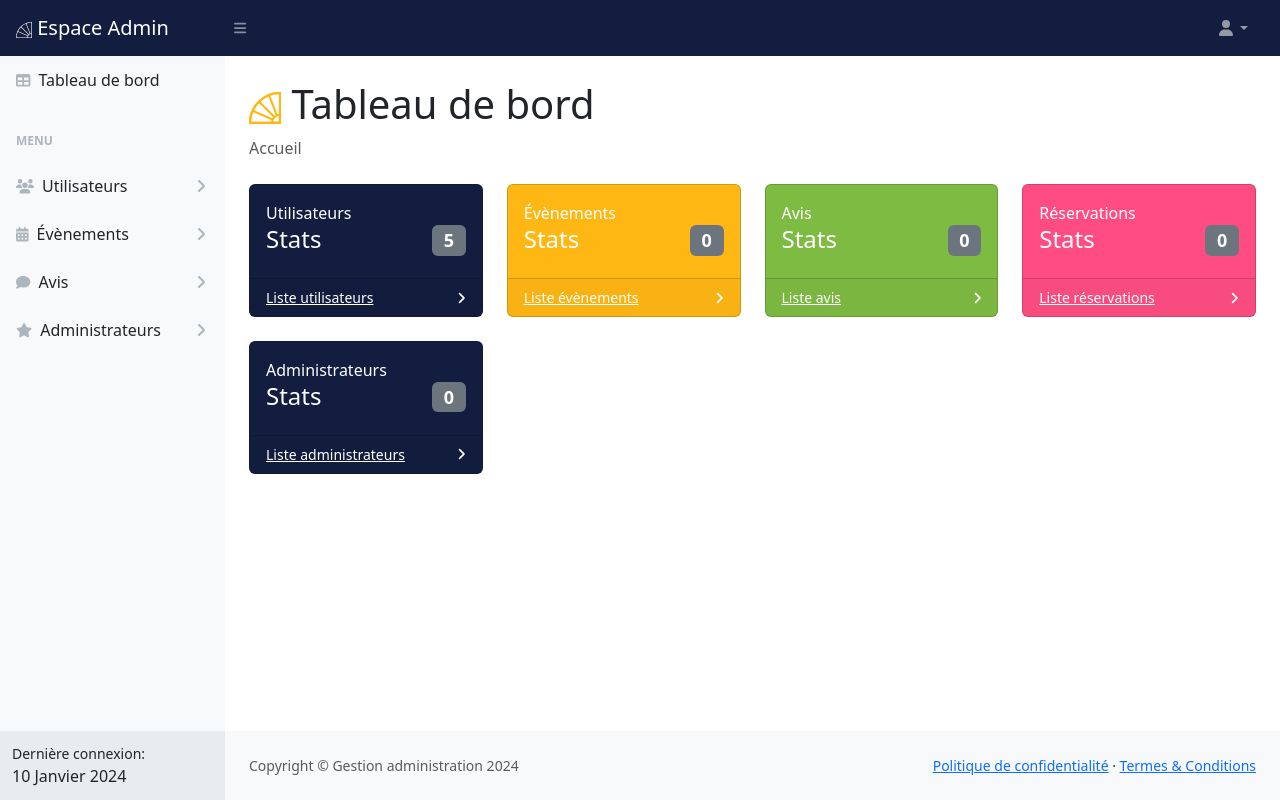
After one commit to Nathanmarij/SAE301_Webweek, a PHP site: page /admin/index.php in a window 1280 px wide. The commit adds this page. Run offline with PHP 8.4, Linux system fonts and the light colour scheme; a user stored in the database is signed in; data comes from the database, SQL or seed files in the repository; data that the repository does not hold is empty; some libraries are stand-ins or nearby versions.

Commit message:
Suite
Travail toujours en cours (les fonctionnalités pour l'espace admin)

```diff
--- /dev/null
+++ b/admin/fonctions/statistiques.php
@@ -0,0 +1,40 @@
+<?php
+// Fonction récupérer les statistiques
+function getDonneesStats() {
+   $actionsBDD = ActionsBDD::getInstance();
+
+   // récupérer le nombre d'utilisateurs
+   $sqlUsers = "SELECT COUNT(*) AS total_users FROM users WHERE id_roles=1 ";
+   $resultUsers = $actionsBDD->getDonnees($sqlUsers);
+   $totalUsers = $resultUsers[0]['total_users'];
+
+   // récupérer le nombre d'événements
+   $sqlEvents = "SELECT COUNT(*) AS total_events FROM events";
+   $resultEvents = $actionsBDD->getDonnees($sqlEvents);
+   $totalEvents = $resultEvents[0]['total_events'];
+
+   // récupérer le nombre d'avis
+   $sqlAvis = "SELECT COUNT(*) AS total_avis FROM avis";
+   $resultAvis = $actionsBDD->getDonnees($sqlAvis);
+   $totalAvis = $resultAvis[0]['total_avis'];
+
+   // récupérer le nombre de réservations
+   $sqlReservation = "SELECT COUNT(*) AS total_reservation FROM reservations";
+   $resultReservation = $actionsBDD->getDonnees($sqlReservation);
+   $totalReservation = $resultReservation[0]['total_reservation'];
+
+   // récupérer le nombre de admin
+   $sqlEvents = "SELECT COUNT(*) AS total_evenements FROM users WHERE id_roles=3 ";
+   $resultEvents = $actionsBDD->getDonnees($sqlEvents);
+   $totalEvents = $resultEvents[0]['total_evenements'];
+
+   return [
+      'users' => $totalUsers,
+      'events' => $totalEvents,
+      'avis' => $totalAvis,
+      'reservation' => $totalReservation,
+      'admin' => $totalEvents
+   ];
+}
+
+?>
--- /dev/null
+++ b/admin/fonctions/verifierConnexionEtDroitsAdmin.php
@@ -0,0 +1,10 @@
+<?php
+   function verifierConnexionEtDroits() {
+      $user = new Users('', '', '', '', '', '', '');
+
+      // vérifier si l'utilisateur est connecté ou s'il est admin
+      if (!$user->estConnecte() || !(isset($_SESSION['role']) && ($_SESSION['role'] == 2 || $_SESSION['role'] == 3))) {
+         $user->deconnecter();
+      }
+  }
+?>
--- /dev/null
+++ b/admin/includes/footer.php
@@ -0,0 +1,12 @@
+<footer class="py-4 bg-light mt-auto">
+   <div class="container-fluid px-4">
+      <div class="d-flex align-items-center justify-content-between small">
+         <div class="text-muted">Copyright &copy; Gestion administration 2024</div>
+         <div>
+            <a href="#">Politique de confidentialité</a>
+            &middot;
+            <a href="#">Termes &amp; Conditions</a>
+         </div>
+      </div>
+   </div>
+</footer>
--- /dev/null
+++ b/admin/includes/menu.php
@@ -0,0 +1,81 @@
+<div id="layoutSidenav_nav">
+   <nav class="sb-sidenav accordion sb-sidenav-light" id="sidenavAccordion">
+      <div class="sb-sidenav-menu">
+         <div class="nav">
+            <a class="nav-link" href="./">
+               <div class="sb-nav-link-icon"><i class="fas fa-table"></i></div>
+               Tableau de bord
+            </a>
+            <div class="sb-sidenav-menu-heading">Menu</div>
+            <a class="nav-link collapsed" href="#" data-bs-toggle="collapse" data-bs-target="#users" aria-expanded="false" aria-controls="users">
+               <div class="sb-nav-link-icon"><i class="fas fa-users"></i></div>
+               Utilisateurs
+               <div class="sb-sidenav-collapse-arrow"><i class="fas fa-angle-down"></i></div>
+            </a>
+            <div class="collapse" id="users" aria-labelledby="headingOne" data-bs-parent="#sidenavAccordion">
+
+               <nav class="sb-sidenav-menu-nested nav accordion" id="users">
+                  <a class="nav-link collapsed" href="#" data-bs-toggle="collapse" data-bs-target="#gestionUsers" aria-expanded="false" aria-controls="gestionUsers">
+                        Gestions Utilisateurs
+                        <div class="sb-sidenav-collapse-arrow"><i class="fas fa-angle-down"></i></div>
+                  </a>
+                  <div class="collapse" id="gestionUsers" aria-labelledby="headingOne" data-bs-parent="#sidenavAccordionPages">
+                        <nav class="sb-sidenav-menu-nested nav">
+                           <a class="nav-link" href="login.html">Ajouter utilisateur</a>
+                           <a class="nav-link" href="liste_users.php">Liste utilisateurs</a>
+                           <a class="nav-link" href="password.html">Activer compte utilisateur</a>
+                        </nav>
+                  </div>
+                  <a class="nav-link collapsed" href="#" data-bs-toggle="collapse" data-bs-target="#events" aria-expanded="false" aria-controls="events">
+                        Gestion Réservations
+                        <div class="sb-sidenav-collapse-arrow"><i class="fas fa-angle-down"></i></div>
+                  </a>
+                  <div class="collapse" id="events" aria-labelledby="headingOne" data-bs-parent="#sidenavAccordionPages">
+                        <nav class="sb-sidenav-menu-nested nav">
+                           <a class="nav-link" href="401.html">Liste réservations</a>
+                        </nav>
+                  </div>
+               </nav>
+            </div>
+            <a class="nav-link collapsed" href="#" data-bs-toggle="collapse" data-bs-target="#evenements" aria-expanded="false" aria-controls="evenements">
+               <div class="sb-nav-link-icon"><i class="fas fa-calendar-days"></i></div>
+               Évènements
+               <div class="sb-sidenav-collapse-arrow"><i class="fas fa-angle-down"></i></div>
+            </a>
+            <div class="collapse" id="evenements" aria-labelledby="headingTwo" data-bs-parent="#sidenavAccordion">
+               <nav class="sb-sidenav-menu-nested nav">
+                  <a class="nav-link" href="login.html">Ajouter évènement</a>
+                  <a class="nav-link" href="register.html">Liste évènements</a>
+               </nav>
+            </div>
+            <a class="nav-link collapsed" href="#" data-bs-toggle="collapse" data-bs-target="#avis" aria-expanded="false" aria-controls="avis">
+               <div class="sb-nav-link-icon"><i class="fas fa-comment"></i></div>
+               Avis
+               <div class="sb-sidenav-collapse-arrow"><i class="fas fa-angle-down"></i></div>
+            </a>
+            <div class="collapse" id="avis" aria-labelledby="headingTwo" data-bs-parent="#sidenavAccordion">
+               <nav class="sb-sidenav-menu-nested nav">
+                  <a class="nav-link" href="login.html">Gestions avis</a>
+                  <a class="nav-link" href="register.html">Avis suspects</a>
+               </nav>
+            </div>
+            <a class="nav-link collapsed" href="#" data-bs-toggle="collapse" data-bs-target="#admin" aria-expanded="false" aria-controls="admin">
+               <div class="sb-nav-link-icon"><i class="fas fa-star"></i></div>
+               Administrateurs
+               <div class="sb-sidenav-collapse-arrow"><i class="fas fa-angle-down"></i></div>
+            </a>
+            <div class="collapse" id="admin" aria-labelledby="headingTwo" data-bs-parent="#sidenavAccordion">
+               <nav class="sb-sidenav-menu-nested nav">
+                  <a class="nav-link" href="login.html">Ajouter administrateur</a>
+                  <a class="nav-link" href="register.html">Liste administrateurs</a>
+                  <a class="nav-link" href="register.html">Gestion rôles</a>
+               </nav>
+            </div>
+         </div>
+      </div>
+      <div class="sb-sidenav-footer">
+         <div class="small">Dernière connexion:</div>
+         10 Janvier 2024
+      </div>
+   </nav>
+</div>
--- /dev/null
+++ b/admin/includes/nav.php
@@ -0,0 +1,25 @@
+<nav class="sb-topnav navbar navbar-expand navbar-dark bg-dark" style="background-color:#121d3f !important; color:white;">
+   <a class="navbar-brand ps-3" href="./">
+      <img src="../assets/images/half-wheel-white.svg" class="img-fluid" width="16" height="auto" alt="">
+      Espace Admin </a>
+
+   <button class="btn btn-link btn-sm order-1 order-lg-0 me-4 me-lg-0" id="sidebarToggle" href="#!"><i class="fas fa-bars"></i></button>
+
+   <form class="d-none d-md-inline-block form-inline ms-auto me-0 me-md-3 my-2 my-md-0">
+         <div class="input-group d-none">
+            <input class="form-control" type="text" placeholder="Recherche..." aria-label="Recherche..." aria-describedby="btnNavbarSearch" />
+            <button style="background-color:#121d3f !important; color:white;" class="btn btn-primary" id="btnNavbarSearch" type="button"><i class="fas fa-search"></i></button>
+         </div>
+   </form>
+
+   <ul class="navbar-nav ms-auto ms-md-0 me-3 me-lg-4">
+         <li class="nav-item dropdown">
+            <a class="nav-link dropdown-toggle" id="navbarDropdown" href="#" role="button" data-bs-toggle="dropdown" aria-expanded="false"><i class="fas fa-user fa-fw"></i></a>
+            <ul class="dropdown-menu dropdown-menu-end" aria-labelledby="navbarDropdown">
+               <li><a class="dropdown-item" href="#!">Mon compte</a></li>
+               <li><hr class="dropdown-divider" /></li>
+               <li><a class="dropdown-item" href="#!">Déconnexion <i class="fas fa-power-off"></i></a></li>
+            </ul>
+         </li>
+   </ul>
+</nav>
--- /dev/null
+++ b/admin/index.php
@@ -0,0 +1,115 @@
+<?php
+session_start();
+require_once('../config/ConfigBDD.php');
+require_once('../class/Users.php');
+require_once('fonctions/statistiques.php');
+require_once('fonctions/verifierConnexionEtDroitsAdmin.php');
+
+// pour avoir les stats
+$stats = getDonneesStats();
+
+// vérifier si la personne a le droit à cette page
+verifierConnexionEtDroits();
+
+?>
+<!DOCTYPE html>
+<html lang="fr">
+<head>
+   <meta charset="UTF-8">
+   <meta http-equiv="X-UA-Compatible" content="IE=edge">
+   <meta name="viewport" content="width=device-width,initial-scale=1">
+   <title>Espace Administrateur - Conservatoire de l'Agglomération du Puy-en-Velay</title>
+   <meta name="description" content=""/>
+   <link rel="icon" type="image/x-icon" href="../assets/images/favicon.ico">
+   <!-- Lien vers la feuille de style Bootstrap 5 -->
+   <link href="https://cdn.jsdelivr.net/npm/bootstrap@5.3.3/dist/css/bootstrap.min.css" rel="stylesheet">
+   <script src="https://use.fontawesome.com/releases/v6.3.0/js/all.js" crossorigin="anonymous"></script>
+
+   <!-- Lien vers le fichier CSS personnalisé -->
+   <link href="../assets/css/styles_admin.css" rel="stylesheet" />
+</head>
+<body class="sb-nav-fixed">
+   <?php include('includes/nav.php'); ?>
+   <div id="layoutSidenav">
+      <?php include('includes/menu.php'); ?>
+
+      <div id="layoutSidenav_content">
+         <main>
+            <div class="container-fluid px-4">
+               <h1 class="mt-4"><img src="../assets/images/half-wheel-yellow.svg" class="img-fluid" width="32" height="auto" alt=""> Tableau de bord</h1>
+               <ol class="breadcrumb mb-4">
+                  <li class="breadcrumb-item active">Accueil</li>
+               </ol>
+               <div class="row">
+                  <div class="col-xl-3 col-md-6">
+                     <div class="card bg-primary text-white mb-4">
+                        <div class="card-body">
+                           Utilisateurs
+                           <h4>Stats <span class="float-end badge text-bg-secondary"><?= $stats['users']; ?></span></h4>
+                        </div>
+                        <div class="card-footer d-flex align-items-center justify-content-between">
+                           <a class="small text-white stretched-link" href="liste_users.php">Liste utilisateurs</a>
+                           <div class="small text-white"><i class="fas fa-angle-right"></i></div>
+                        </div>
+                     </div>
+                  </div>
+                  <div class="col-xl-3 col-md-6">
+                     <div class="card bg-warning text-white mb-4">
+                        <div class="card-body">
+                           Évènements
+                           <h4>Stats <span class="float-end badge text-bg-secondary"><?= $stats['events']; ?></span></h4>
+                        </div>
+                        <div class="card-footer d-flex align-items-center justify-content-between">
+                              <a class="small text-white stretched-link" href="#">Liste  évènements</a>
+                              <div class="small text-white"><i class="fas fa-angle-right"></i></div>
+                        </div>
+                     </div>
+                  </div>
+                  <div class="col-xl-3 col-md-6">
+                     <div class="card bg-success text-white mb-4">
+                        <div class="card-body">
+                           Avis
+                           <h4>Stats <span class="float-end badge text-bg-secondary"><?= $stats['avis']; ?></span></h4>
+                        </div>
+                        <div class="card-footer d-flex align-items-center justify-content-between">
+                              <a class="small text-white stretched-link" href="#">Liste avis</a>
+                              <div class="small text-white"><i class="fas fa-angle-right"></i></div>
+                        </div>
+                     </div>
+                  </div>
+                  <div class="col-xl-3 col-md-6">
+                     <div class="card bg-danger text-white mb-4">
+                        <div class="card-body">
+                           Réservations
+                           <h4>Stats <span class="float-end badge text-bg-secondary"><?= $stats['reservation']; ?></span></h4>
+                        </div>
+                        <div class="card-footer d-flex align-items-center justify-content-between">
+                           <a class="small text-white stretched-link" href="#">Liste réservations</a>
+                           <div class="small text-white"><i class="fas fa-angle-right"></i></div>
+                        </div>
+                     </div>
+                  </div>
+                  <div class="col-xl-3 col-md-6">
+                     <div class="card bg-primary text-white mb-4">
+                        <div class="card-body">
+                           Administrateurs
+                           <h4>Stats <span class="float-end badge text-bg-secondary"><?= $stats['admin']; ?></span></h4>
+                        </div>
+                        <div class="card-footer d-flex align-items-center justify-content-between">
+                           <a class="small text-white stretched-link" href="#">Liste administrateurs</a>
+                           <div class="small text-white"><i class="fas fa-angle-right"></i></div>
+                        </div>
+                     </div>
+                  </div>
+               </div>
+
+            </div>
+         </main>
+         <?php include('includes/footer.php'); ?>
+      </div>
+   </div>
+   <script src="https://cdn.jsdelivr.net/npm/bootstrap@5.3.3/dist/js/bootstrap.bundle.min.js" crossorigin="anonymous"></script>
+   <script src="../assets/JS/script_admin.js"></script>
+
+</body>
+</html>
--- a/assets/css/styles_admin.css
+++ b/assets/css/styles_admin.css
@@ -13,7 +13,38 @@
   --bs-black: #000;
   --bs-white: #fff;
   --bs-gray: #6c757d;
+  --color-primary: #121d3f;
+	--color-warning: #FFB714;
+	--color-success: #7EBB43;
+	--color-danger: #FF4D83;
+  --color-text-yellow: #FFB714;
+}
+/*Couleurs*/
 
+.bg-primary {
+  background-color: var(--color-primary) !important;
+}
+
+.bg-warning {
+  background-color: var(--color-warning) !important;
+}
+
+.bg-success {
+  background-color: var(--color-success) !important;
+}
+
+.bg-danger {
+  background-color: var(--color-danger) !important;
+}
+
+
+.btn-primary {
+  border-color: var(--color-white) !important;
+}
+
+.text-decoration-none {
+  text-decoration: none !important;
+  color: var(--color-primary);
 }
 
 *,
--- a/class/Users.php
+++ b/class/Users.php
@@ -88,6 +88,7 @@ class Users {
          // vérifier si le mot de passe est correct
          if (password_verify($mdp, $user['mdp'])) {
 
+            if($user['statut_compte'] == "actif") {
                $_SESSION['email'] = $user['mail'];
                $_SESSION['id_users'] = $user['id_users'];
                $_SESSION['nom'] = $user['nom'];
@@ -102,10 +103,17 @@ class Users {
                if ($user['id_roles'] == 1) {
                   $response["redirect"] = './event.php';
                } else {
-               $response["redirect"] = 'admin_dashboard.php';
+                  $response["redirect"] = './admin/';
                }
 
                return $response;
+            } else {
+
+               $_SESSION['email_a'] = $user['mail'];
+
+               return ["status" => "error", "message" => "Veuillez <a href='verification_compte.php'>activer votre compte</a>", "redirect" => null];
+            }
+
          } else {
             return ["status" => "error", "message" => "Mot de passe incorrect.", "redirect" => null];
          }
@@ -116,15 +124,14 @@ class Users {
 
    // méthode pour déconnecter un utilisateur
    function deconnecter() {
-      // effacer toutes les variables de session
       session_unset();
-      // détruire la session
       session_destroy();
-      // rediriger vers la page de connexion ou d'accueil
-      header("Location: ./connexion_compte.php");
+
+      header("Location: ../connexion_compte.php");
       exit;
    }
 
+   // méthode pour savoir si l'utilisateur est connecté
    function estConnecte() {
       return isset($_SESSION['id_users']) && isset($_SESSION['email']) && isset($_SESSION['role']);
    }
--- a/traitements/t_creation_compte.php
+++ b/traitements/t_creation_compte.php
@@ -29,7 +29,7 @@ include_once("../class/Users.php");
          // enregistrer l'utilisateur
          if ($user->creer()) {
 
-            $_SESSION['email'] = $email;
+            $_SESSION['email_a'] = $email;
 
             // récupérer le code de vérification généré depuis la base de données
             $sql = "SELECT code_verification FROM users WHERE mail = :email LIMIT 1";
--- a/traitements/t_verification_compte.php
+++ b/traitements/t_verification_compte.php
@@ -5,12 +5,12 @@ include_once("../class/Users.php");
 
 if ($_SERVER["REQUEST_METHOD"] == "POST") {
    // vérifier que l'email est dans la session
-   if (!isset($_SESSION['email'])) {
+   if (!isset($_SESSION['email_a'])) {
       echo json_encode(["status" => "error", "message" => "Aucun email trouvé dans la session."]);
       exit;
    }
 
-   $email = $_SESSION['email'];
+   $email = $_SESSION['email_a'];
    $code_saisi = isset($_POST['code_verification']) ? valider_input($_POST['code_verification']) : '';
 
    // créer une instance de l'utilisateur
@@ -34,7 +34,7 @@ if ($_SERVER["REQUEST_METHOD"] == "POST") {
       }else {
          // si le code est correct, changer le statut du compte en 'actif' et réinitialiser le code de vérification
          if ($user->activerCompte()) {
-            unset($_SESSION['email']);
+            unset($_SESSION['email_a']);
 
             $_SESSION['successMessage'] = "Compte activé avec succès. Vous pouvez maintenant vous connecter.";
             echo json_encode(["status" => "success", "message" => "Bon !"]);
--- a/verification_compte.php
+++ b/verification_compte.php
@@ -1,7 +1,7 @@
 <?php
 session_start();
 
-if(!isset($_SESSION['email'])) {
+if(!isset($_SESSION['email_a'])) {
    header("Location: connexion_compte.php");
    exit();
 }
@@ -12,7 +12,7 @@ if(!isset($_SESSION['email'])) {
   <meta charset="utf-8">
   <meta http-equiv="X-UA-Compatible" content="IE=edge">
   <meta name="viewport" content="width=device-width,initial-scale=1">
-  <title>Je me connecte - Conservatoire de l'Agglomération du Puy-en-Velay</title>
+  <title>Je vérifie mon compte - Conservatoire de l'Agglomération du Puy-en-Velay</title>
   <meta name="description" content=""/>
   <link rel="icon" type="image/x-icon" href="assets/images/favicon.ico">
   <!-- Lien vers la feuille de style Bootstrap 5 -->
```
Also changed, not shown: admin/espace_admin.php (deleted, +0 -165 lines), admin/liste_users.php (added, +53 -0 lines), assets/JS/script_admin.js (+0 -8 lines), class/Admin.php (added, +56 -0 lines), class/SuperAdmin.php (added, +27 -0 lines), admin/ajouter_user.php (added). Lines whose indentation alone changed are shown as unchanged.
